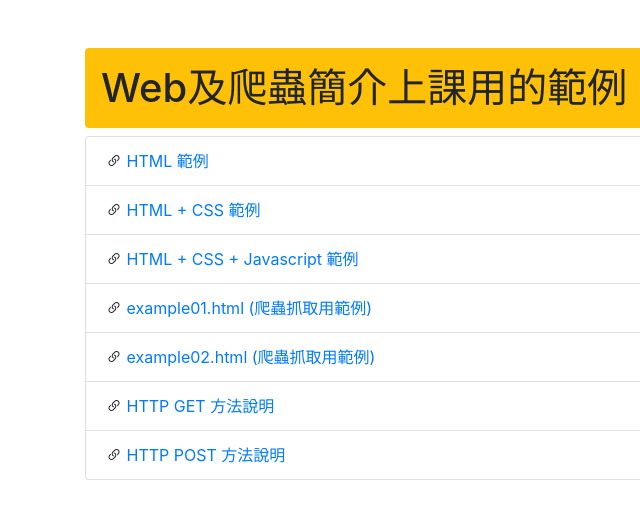
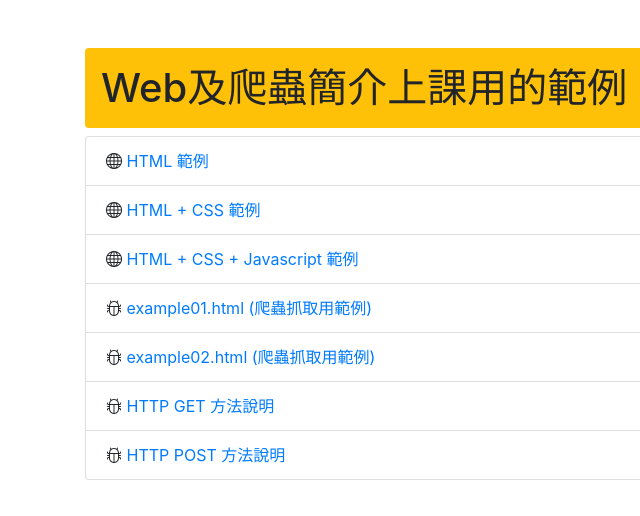
Before and after one commit to victorgau/khpy_web_intro, a plain HTML site: page docs/index.html in a window 1280 px wide. Shown: the full height of the page, 0-640 px from the left. Drawn offline with nearby package versions, Linux system fonts and the light colour scheme.

Commit message:
Update index.html

```diff
--- a/docs/index.html
+++ b/docs/index.html
@@ -17,13 +17,13 @@
                 <h1 class="bg-warning p-3 rounded">Web及爬蟲簡介上課用的範例</h1>
 
                 <ul class="list-group">
-                    <li class="list-group-item"><i class="bi bi-link-45deg"></i> <a href="html_only.html">HTML 範例</a></li>
-                    <li class="list-group-item"><i class="bi bi-link-45deg"></i> <a href="html_css.html">HTML + CSS 範例</a></li>
-                    <li class="list-group-item"><i class="bi bi-link-45deg"></i> <a href="html_css_javascript.html">HTML + CSS + Javascript 範例</a></li>
-                    <li class="list-group-item"><i class="bi bi-link-45deg"></i> <a href="example01.html">example01.html (爬蟲抓取用範例)</a></li>
-                    <li class="list-group-item"><i class="bi bi-link-45deg"></i> <a href="example02.html">example02.html (爬蟲抓取用範例)</a></li>
-                    <li class="list-group-item"><i class="bi bi-link-45deg"></i> <a href="form_get.html">HTTP GET 方法說明</a></li>
-                    <li class="list-group-item"><i class="bi bi-link-45deg"></i> <a href="form_post.html">HTTP POST 方法說明</a></li>
+                    <li class="list-group-item"><i class="bi bi-globe"></i> <a href="html_only.html">HTML 範例</a></li>
+                    <li class="list-group-item"><i class="bi bi-globe"></i> <a href="html_css.html">HTML + CSS 範例</a></li>
+                    <li class="list-group-item"><i class="bi bi-globe"></i> <a href="html_css_javascript.html">HTML + CSS + Javascript 範例</a></li>
+                    <li class="list-group-item"><i class="bi bi-bug"></i> <a href="example01.html">example01.html (爬蟲抓取用範例)</a></li>
+                    <li class="list-group-item"><i class="bi bi-bug"></i> <a href="example02.html">example02.html (爬蟲抓取用範例)</a></li>
+                    <li class="list-group-item"><i class="bi bi-bug"></i> <a href="form_get.html">HTTP GET 方法說明</a></li>
+                    <li class="list-group-item"><i class="bi bi-bug"></i> <a href="form_post.html">HTTP POST 方法說明</a></li>
                 </ul>
             </div>
 
```
